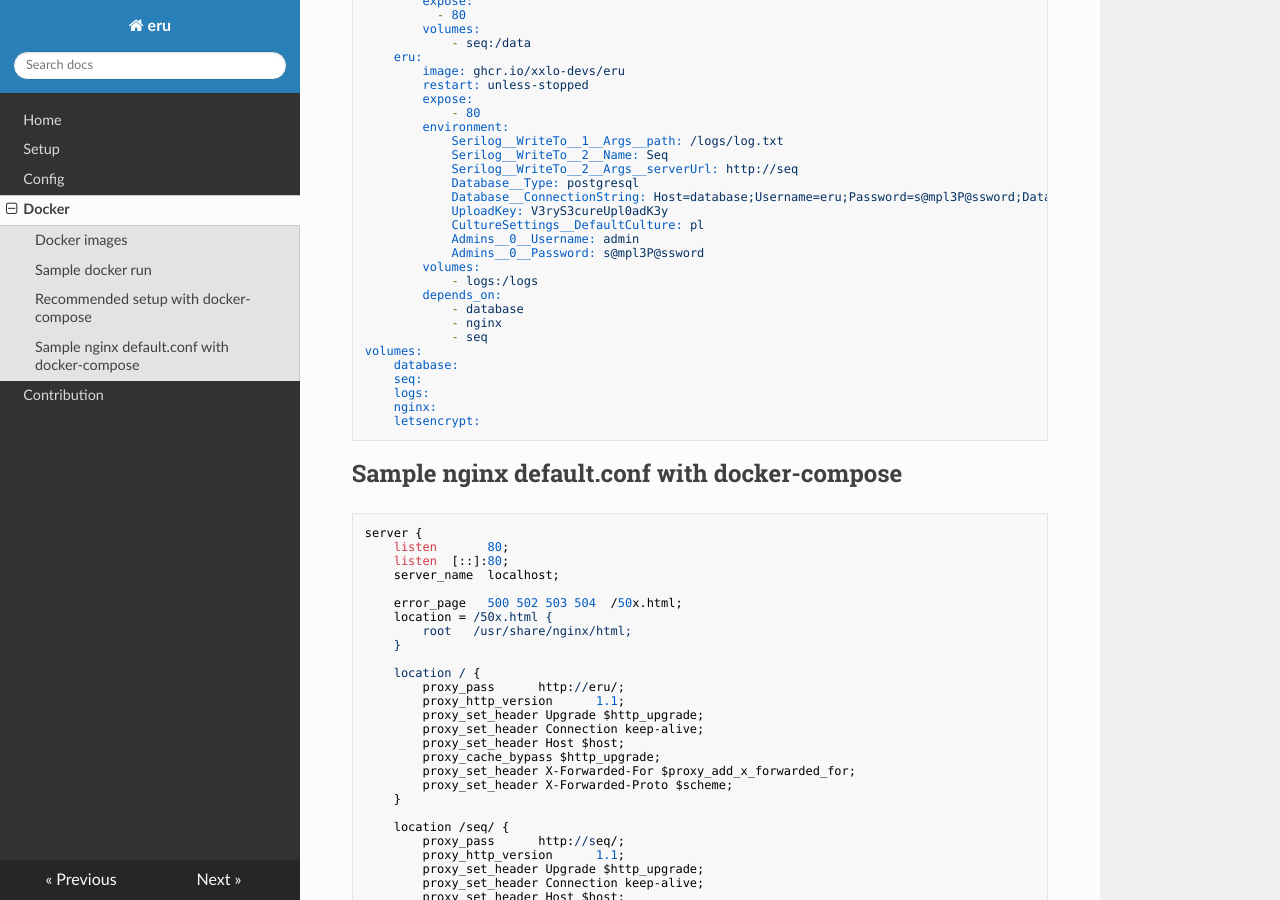
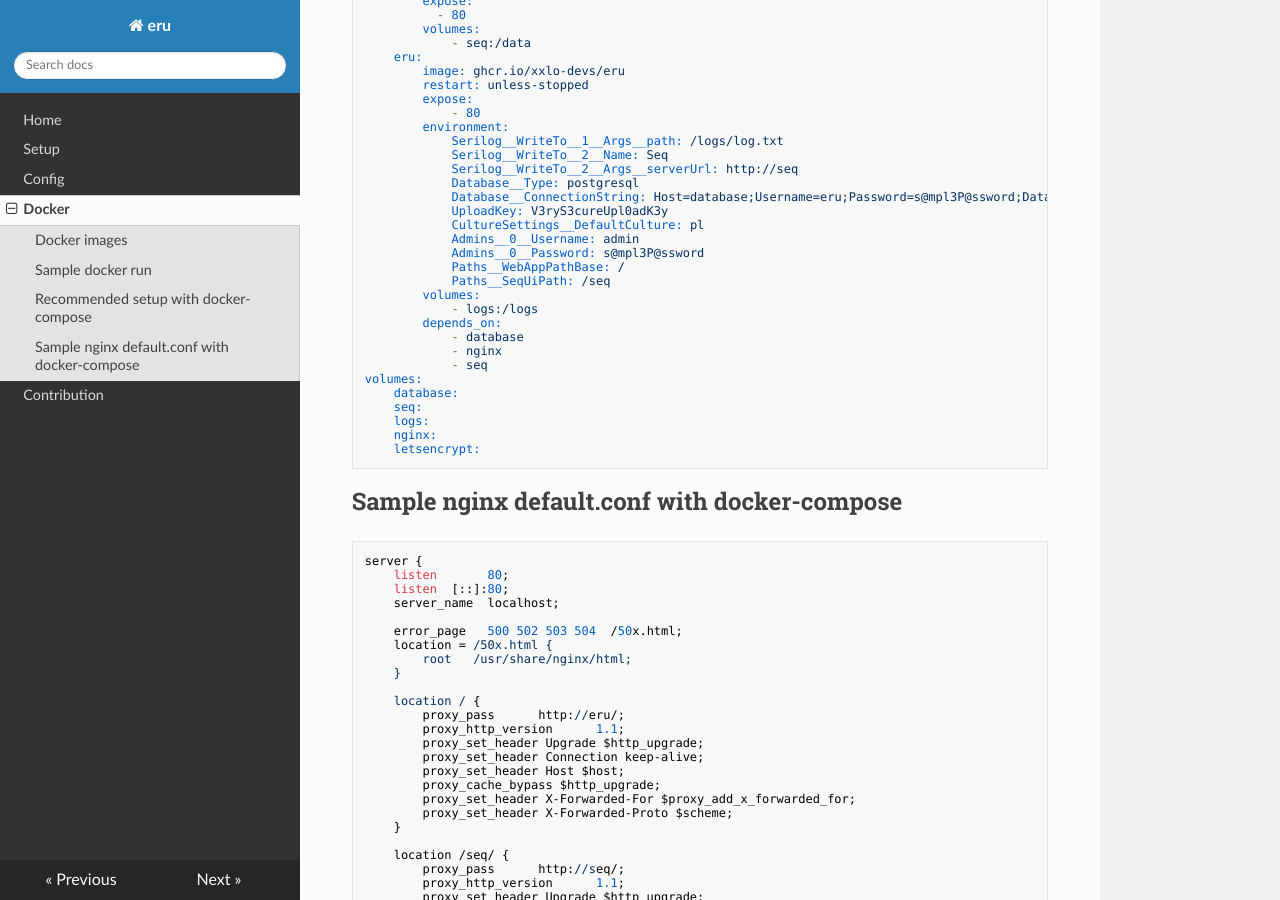
Before and after one commit to xxlo-devs/eru, an MkDocs documentation site: the page built from docs/docker.md, in a window 1280 px wide and 900 px high, scrolled down 1018 px. Built offline with MkDocs 1.6.1, drawn with Linux system fonts in a browser that asks for light colours; nearby versions of some CDN libraries.

Commit message:
adjust docs

```diff
--- a/docs/docker.md
+++ b/docs/docker.md
@@ -65,6 +65,8 @@ services:
             CultureSettings__DefaultCulture: pl
             Admins__0__Username: admin
             Admins__0__Password: s@mpl3P@ssword
+            Paths__WebAppPathBase: /
+            Paths__SeqUiPath: /seq
         volumes:
             - logs:/logs
         depends_on:
```
